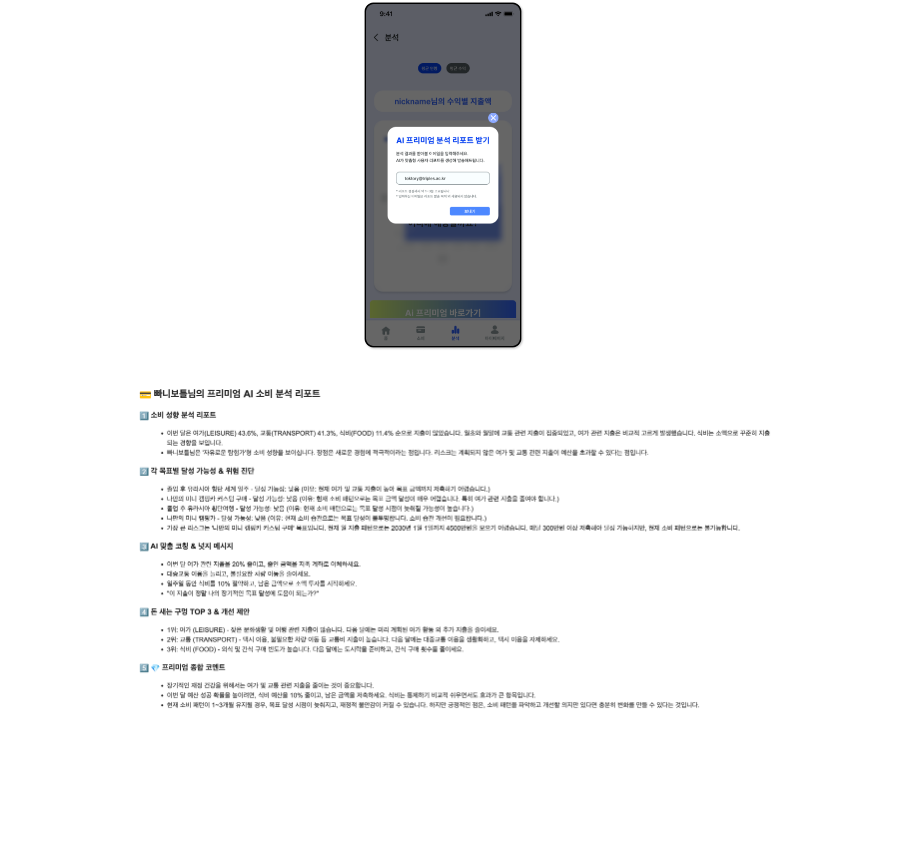
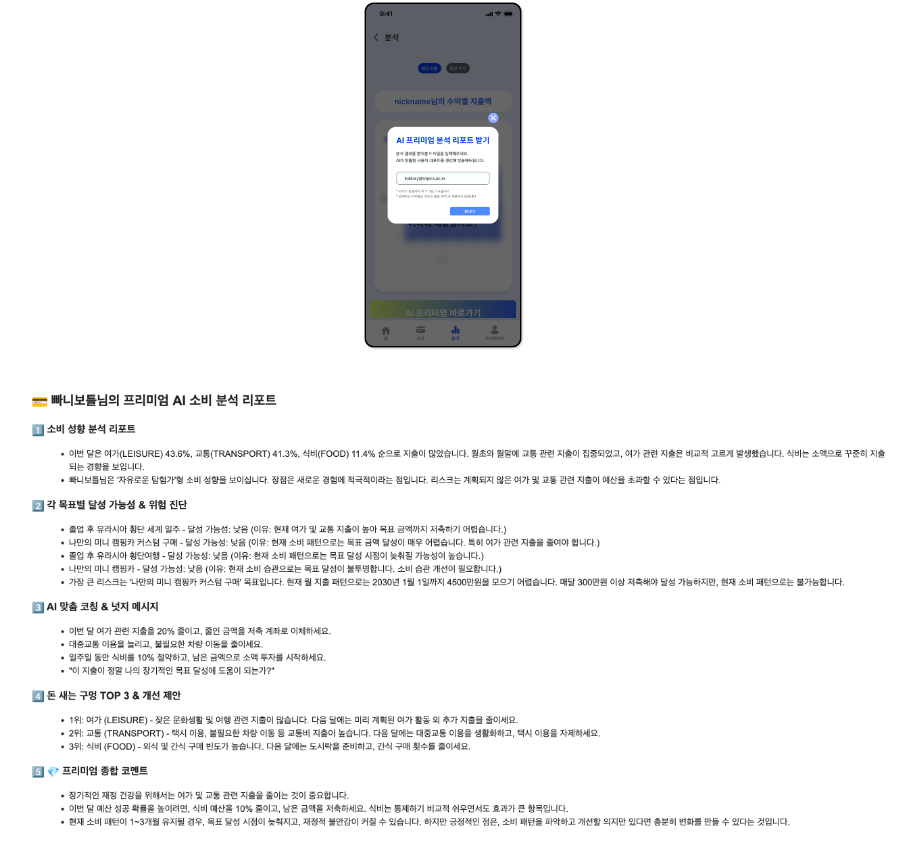
Before and after one commit to nmmn1004/toktory-web, a React (Create React App) app: page / in a window 1280 px wide. Shown: the part 1371-2236 px from the top of the page, without its empty margins (196-1112 px from the left). Before the commit the page ends 2200 px from the top, so only its background shows below. Built offline with nearby package versions, Linux system fonts and the light colour scheme.

Commit message:
Style: edit email style in home.css

```diff
--- a/src/pages/Home/Home.css
+++ b/src/pages/Home/Home.css
@@ -63,6 +63,13 @@
     height: 350px;
 }
 
+.home-introduce-email {
+    width: 70vw;
+    max-width: 900px;
+    height: auto;
+
+}
+
 .home-introduce-title {
     display: inline-block;
 
--- a/src/pages/Home/Home.tsx
+++ b/src/pages/Home/Home.tsx
@@ -53,7 +53,7 @@ function Home() {
           ))}
               <div className="home-introduce-item">
               <br />
-                <img src={ExampleMail} alt="" className="home-introduce-img" />
+                <img src={ExampleMail} alt="" className="home-introduce-email" />
               </div>
               <footer className='home-footer'>
 
```
